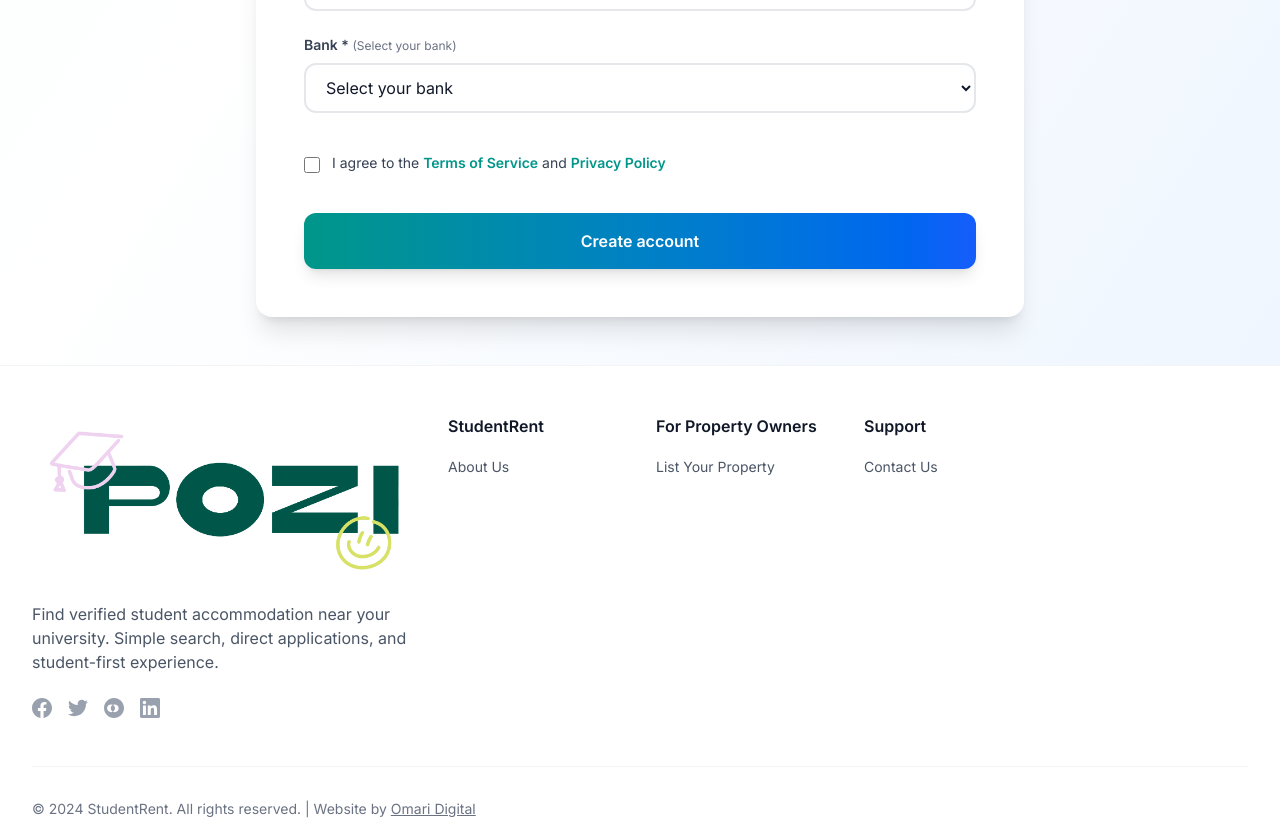
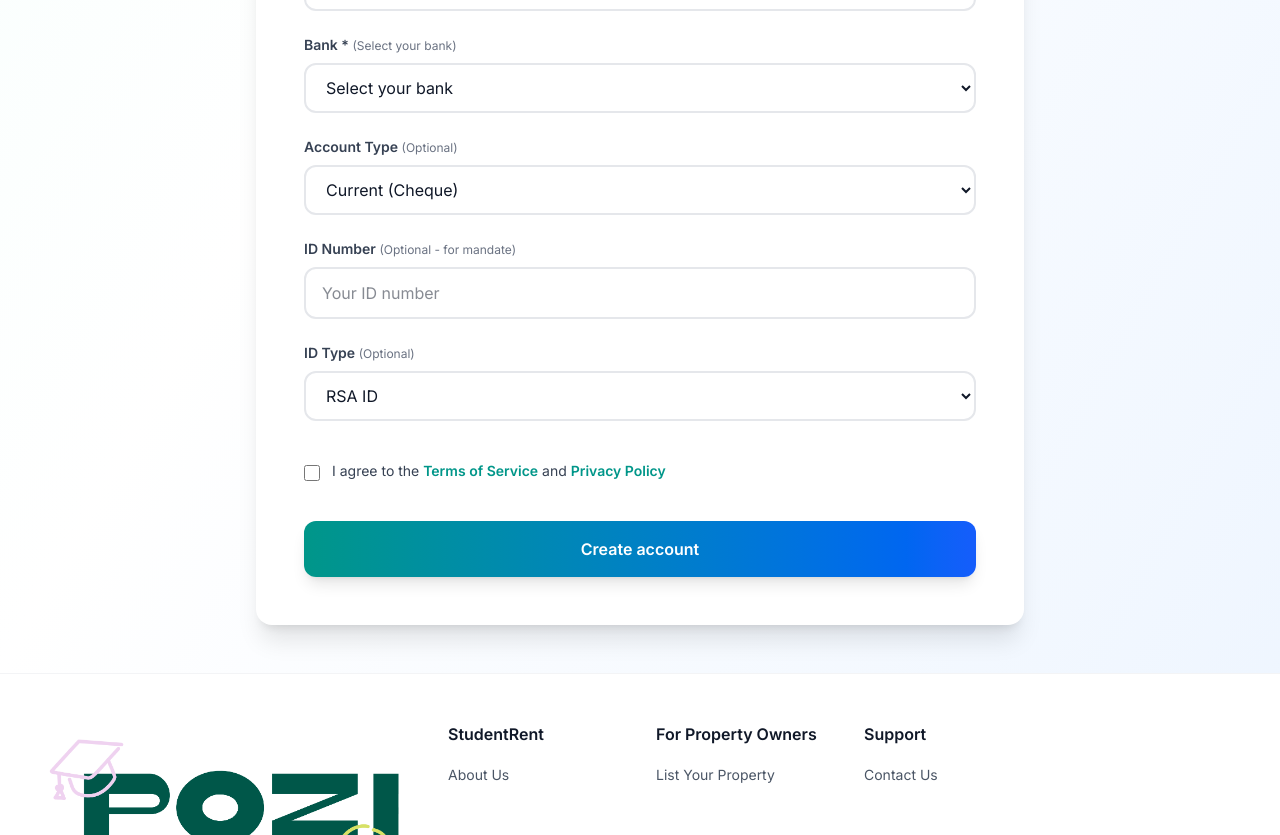
Before and after one commit to zamtouch/pozi_website, a Next.js app: page /auth/register in a window 1280 px wide. Shown: the part 1679-2514 px from the top of the page. Built offline with nearby package versions, Linux system fonts and the light colour scheme.

Commit message:
Add missing bank fields (account_type, id_number, id_type) to student registration form

```diff
--- a/src/app/api/auth/signup/route.ts
+++ b/src/app/api/auth/signup/route.ts
@@ -32,6 +32,9 @@ export async function POST(request: NextRequest) {
       // Bank Account Details (students only)
       account_number,
       bank_id,
+      account_type,
+      id_number,
+      id_type,
     } = body;
 
     // Validation
@@ -94,6 +97,9 @@ export async function POST(request: NextRequest) {
       // Bank Account Details (required for students)
       userData.account_number = account_number || null;
       userData.bank_id = bank_id ? parseInt(String(bank_id)) : null;
+      userData.account_type = account_type ? parseInt(String(account_type)) : 1; // Default to Current/Cheque
+      userData.id_number = id_number || null;
+      userData.id_type = id_type ? parseInt(String(id_type)) : 1; // Default to RSA ID
 
       // File uploads are not required during signup - users will complete profile later
       // Files will be uploaded via the profile completion page after email verification
--- a/src/app/auth/register/page.tsx
+++ b/src/app/auth/register/page.tsx
@@ -25,6 +25,9 @@ export default function RegisterPage() {
     // Bank Account Details (only for students)
     accountNumber: '',
     bankId: '',
+    accountType: '1', // Default to Current/Cheque
+    idNumber: '',
+    idType: '1', // Default to RSA ID
   });
   const [showPassword, setShowPassword] = useState(false);
   const [showConfirmPassword, setShowConfirmPassword] = useState(false);
@@ -117,6 +120,9 @@ export default function RegisterPage() {
           // Bank Account Details (students only)
           account_number: formData.userType === 'student' ? formData.accountNumber : undefined,
           bank_id: formData.userType === 'student' ? (formData.bankId ? parseInt(formData.bankId) : undefined) : undefined,
+          account_type: formData.userType === 'student' ? (formData.accountType ? parseInt(formData.accountType) : 1) : undefined,
+          id_number: formData.userType === 'student' ? formData.idNumber : undefined,
+          id_type: formData.userType === 'student' ? (formData.idType ? parseInt(formData.idType) : 1) : undefined,
         }),
       });
 
@@ -471,8 +477,63 @@ export default function RegisterPage() {
                     <option value="">Select your bank</option>
                     <option value="64">Bank Windhoek</option>
                     <option value="65">FNB Namibia</option>
+                    <option value="66">TrustCo Bank</option>
+                    <option value="67">Bank Atlántico</option>
+                    <option value="68">BankBIC</option>
+                    <option value="69">Bank of Namibia</option>
+                    <option value="70">Letshego Bank Namibia</option>
                     <option value="71">Nedbank Namibia</option>
                     <option value="72">Standard Bank Namibia</option>
+                  </select>
+                </div>
+
+                <div>
+                  <label htmlFor="accountType" className="block text-sm font-semibold text-gray-700 mb-2">
+                    Account Type <span className="text-xs font-normal text-gray-500">(Optional)</span>
+                  </label>
+                  <select
+                    id="accountType"
+                    name="accountType"
+                    value={formData.accountType}
+                    onChange={handleChange}
+                    className="block w-full px-4 py-3 border-2 border-gray-200 rounded-xl focus:outline-none focus:ring-2 focus:ring-teal-500 focus:border-teal-500 transition-all"
+                  >
+                    <option value="1">Current (Cheque)</option>
+                    <option value="2">Savings</option>
+                    <option value="3">Transmission</option>
+                  </select>
+                </div>
+
+                <div>
+                  <label htmlFor="idNumber" className="block text-sm font-semibold text-gray-700 mb-2">
+                    ID Number <span className="text-xs font-normal text-gray-500">(Optional - for mandate)</span>
+                  </label>
+                  <input
+                    id="idNumber"
+                    name="idNumber"
+                    type="text"
+                    value={formData.idNumber}
+                    onChange={handleChange}
+                    className="block w-full px-4 py-3 border-2 border-gray-200 rounded-xl focus:outline-none focus:ring-2 focus:ring-teal-500 focus:border-teal-500 transition-all"
+                    placeholder="Your ID number"
+                  />
+                </div>
+
+                <div>
+                  <label htmlFor="idType" className="block text-sm font-semibold text-gray-700 mb-2">
+                    ID Type <span className="text-xs font-normal text-gray-500">(Optional)</span>
+                  </label>
+                  <select
+                    id="idType"
+                    name="idType"
+                    value={formData.idType}
+                    onChange={handleChange}
+                    className="block w-full px-4 py-3 border-2 border-gray-200 rounded-xl focus:outline-none focus:ring-2 focus:ring-teal-500 focus:border-teal-500 transition-all"
+                  >
+                    <option value="1">RSA ID</option>
+                    <option value="2">Passport</option>
+                    <option value="3">Temp ID</option>
+                    <option value="4">Business</option>
                   </select>
                 </div>
 
```
